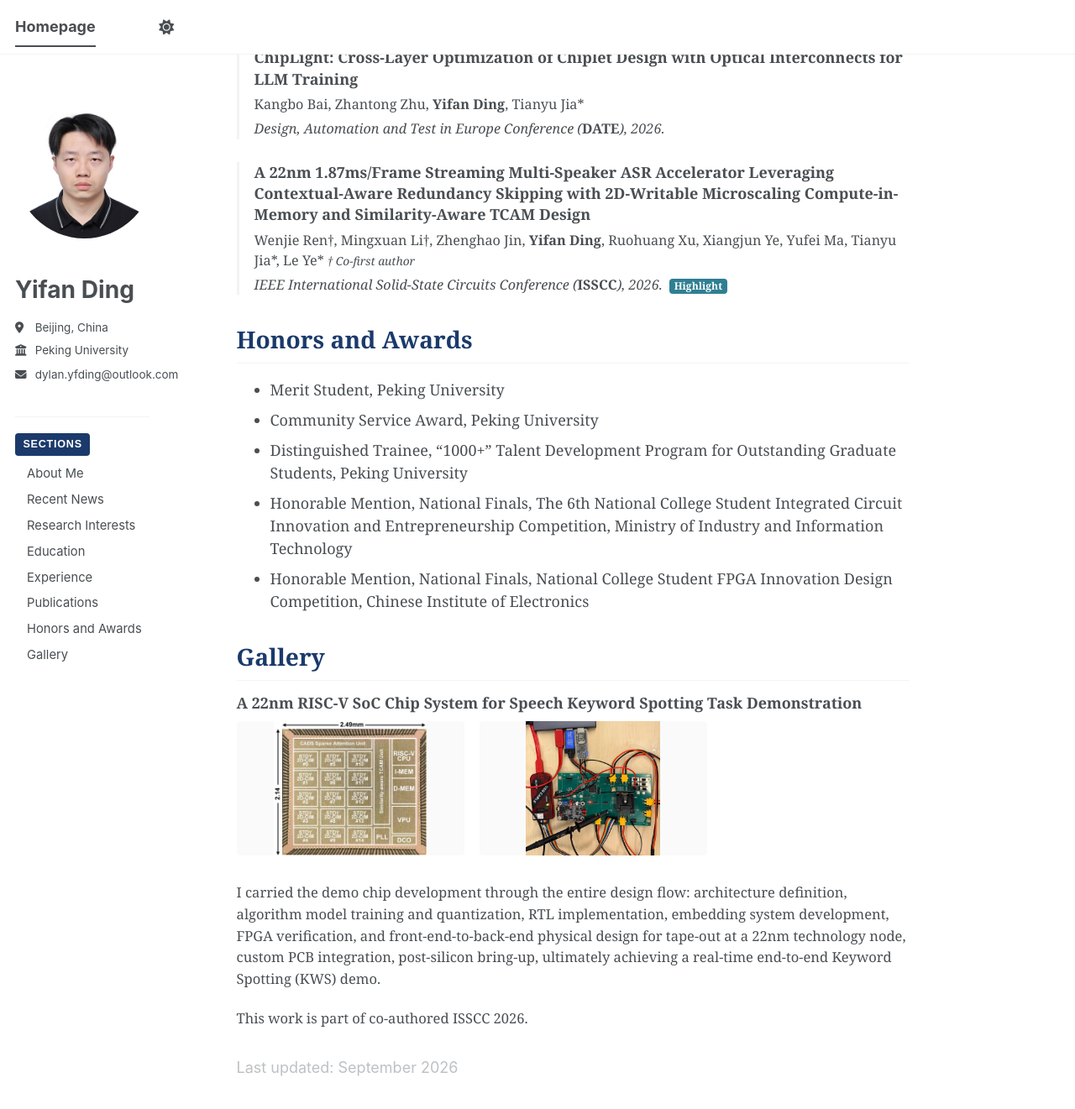
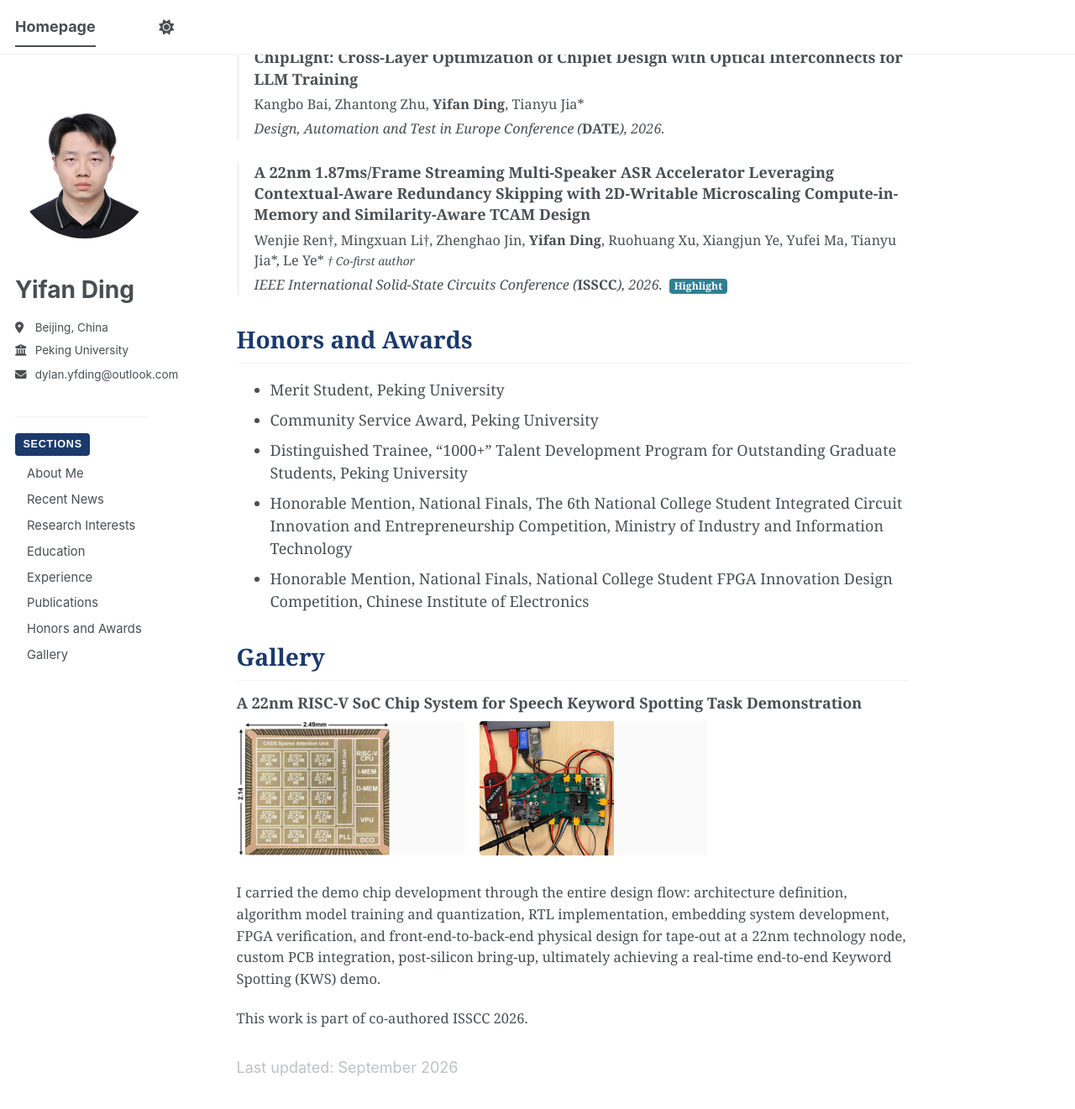
Before and after one commit to DylanDing54/DylanDing54.github.io, a Jekyll site: the page built from _pages/about.md, in a window 1280 px wide and 1400 px high, scrolled down 1586 px. Shown: the top 1321 px of the window at 84% size. Built offline with Jekyll 4.4.1, drawn with Linux system fonts in a browser that asks for light colours; a style sheet for code colours, icons or effects is not loaded.

Commit message:
Anchor gallery photos to the left of their tiles
Different aspect ratios under object-fit: contain centered each
photo, so their left edges disagreed and none lined up with the text
column.

Co-Authored-By: Claude Code <noreply@anthropic.com>

```diff
--- a/_sass/layout/_custom.scss
+++ b/_sass/layout/_custom.scss
@@ -427,9 +427,12 @@ html[data-theme="dark"] .nav-heading {
         display: block;
         width: 100%;
         /* `contain` rather than `cover`: these are technical photos whose
-           edge annotations must not be cropped away. */
+           edge annotations must not be cropped away. Anchored left so
+           tiles with different aspect ratios share one left edge with
+           the title and description above. */
         height: 160px;
         object-fit: contain;
+        object-position: left center;
         border-radius: 4px;
         background-color: var(--global-code-background-color);
     }
```
